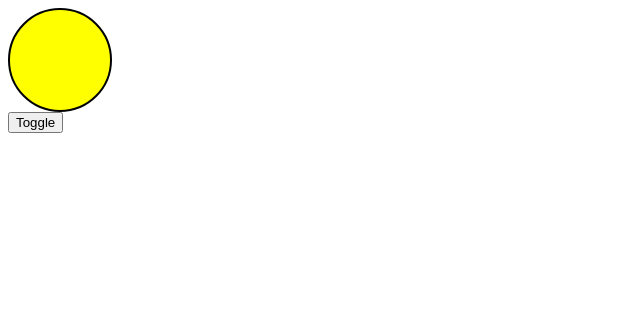
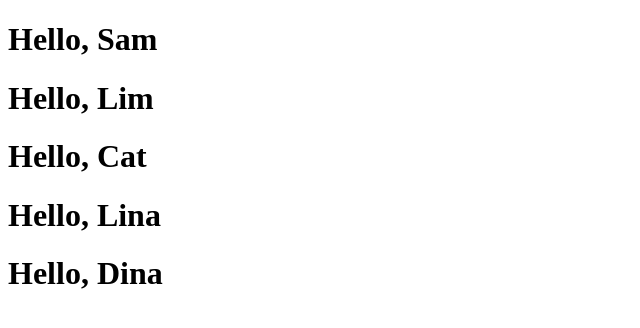
Before and after one commit to Volya23/cra-project, a React (Create React App) app: page / in a window 1280 px wide. Shown: the top 328 px of the page, without its empty margins (0-640 px from the left). Built offline with nearby package versions, Linux system fonts and the light colour scheme.

Commit message:
Companents + Greeting

```diff
--- /dev/null
+++ b/src/components/Greeting/Greeting.js
@@ -0,0 +1,17 @@
+import { render } from '@testing-library/react';
+import React from 'react'
+
+class Greeting extends React.Component {
+    constructor(props) {
+        super(props);
+
+        this.state = {
+
+        }
+    }
+
+    render() {
+        return <h1>Hello, {this.props.name}</h1>
+    }
+}
+export default Greeting;
--- a/src/index.js
+++ b/src/index.js
@@ -1,10 +1,16 @@
 import React from 'react';
 import ReactDOM from 'react-dom/client';
-import App from './App';
+import App from './components/App/App';
+import Greeting from './components/Greeting/Greeting';
+
 
 const root = ReactDOM.createRoot(document.getElementById('root'));
 root.render(
-  <React.StrictMode>
-    <App />
-  </React.StrictMode>
+  <>
+  <Greeting name= 'Sam'/>
+  <Greeting name= 'Lim'/>
+  <Greeting name= 'Cat'/>
+  <Greeting name= 'Lina'/>
+  <Greeting name= 'Dina'/>
+  </>
 );
```
Also changed, not shown: src/components/App/App.css (renamed from src/App.css), src/components/App/App.js (renamed from src/App.js).
